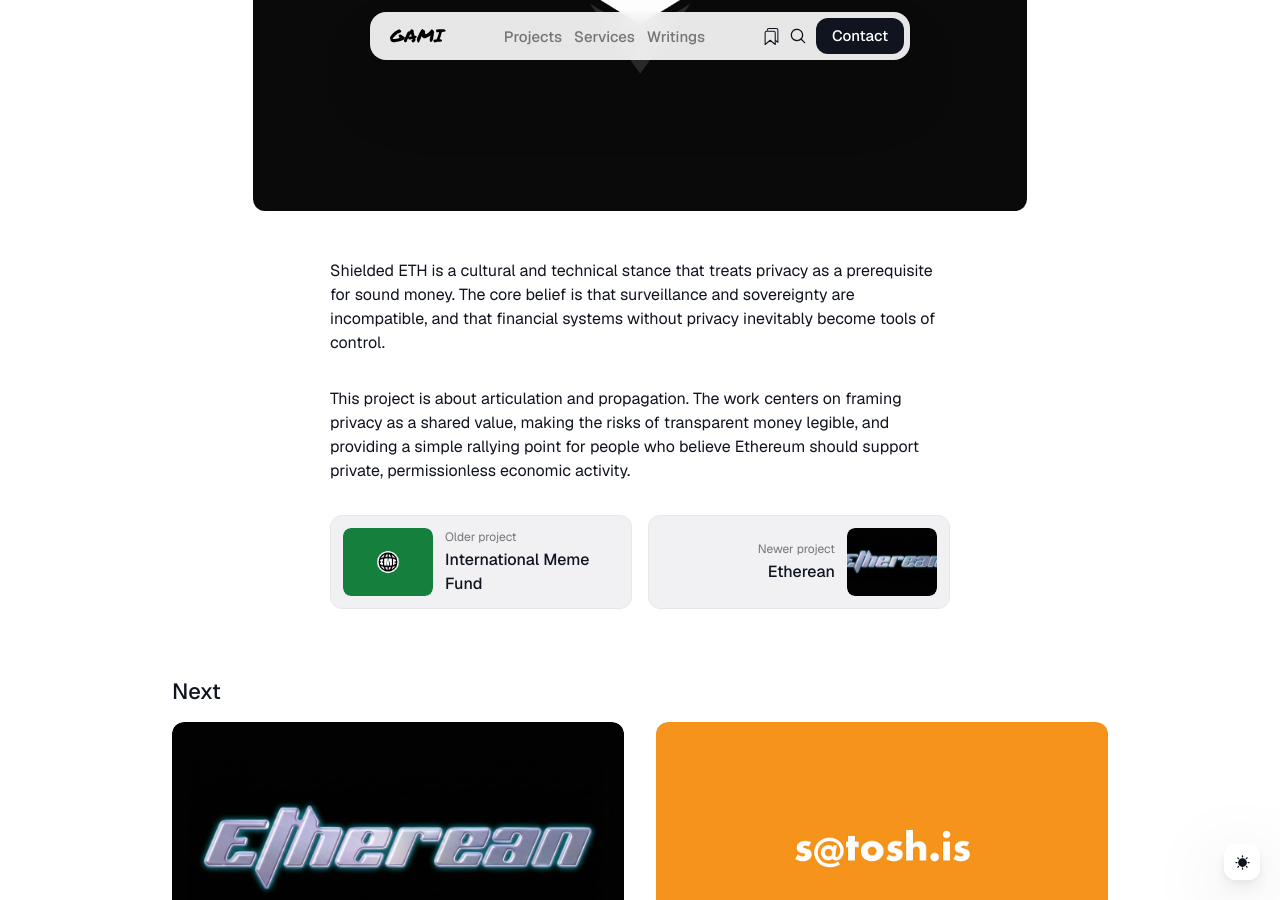
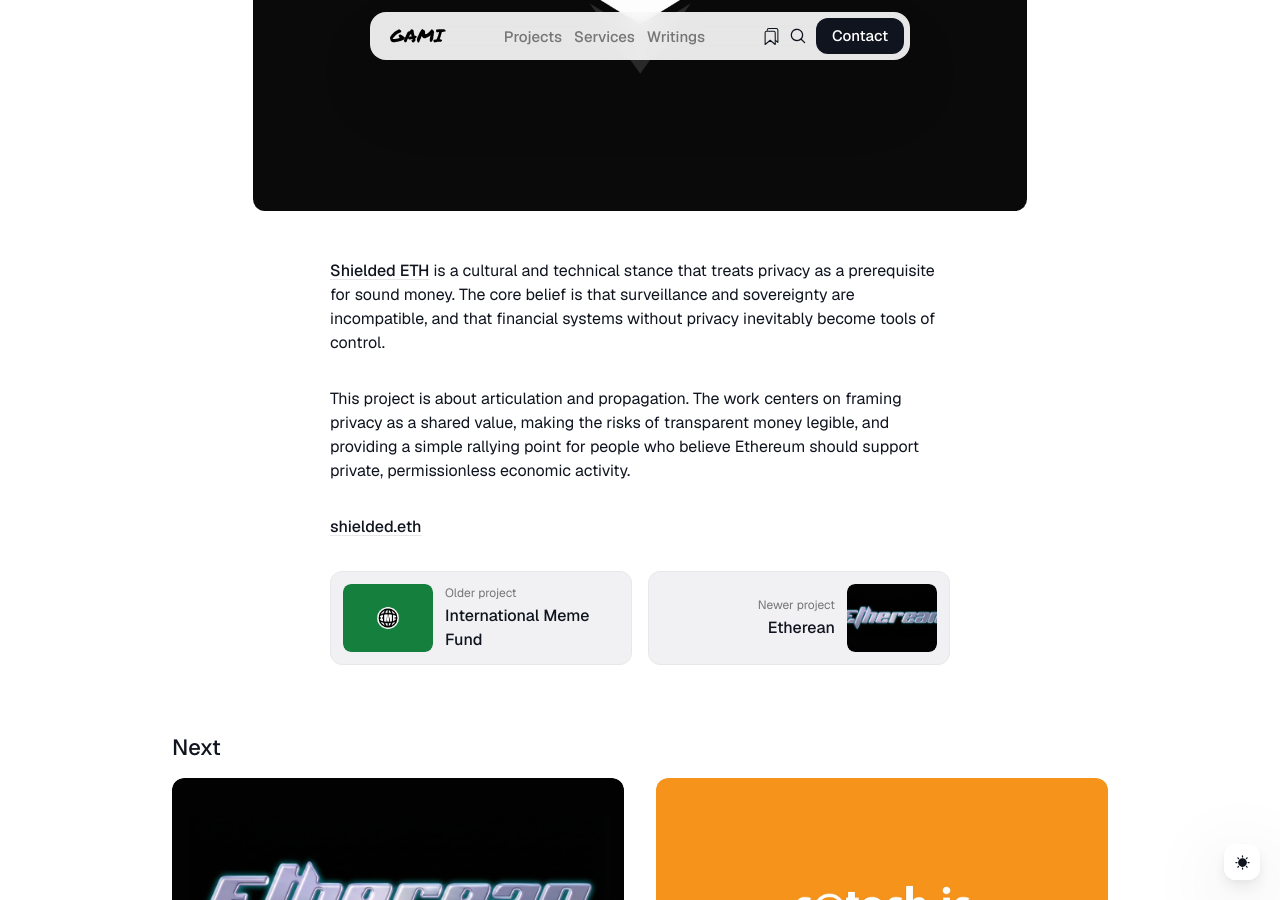
Before and after one commit to 0xigami/gamivc, a Jekyll site: the page built from _projects/shielded-eth.md, in a window 1280 px wide and 900 px high, scrolled down 557 px. Built offline with Jekyll 4.4.1, drawn with Linux system fonts in a browser that asks for light colours; nearby versions of some CDN libraries.

```diff
--- a/_data/settings.yml
+++ b/_data/settings.yml
@@ -43,7 +43,7 @@ hero:
   enable: true
   hero_avatar: /images/gami.png
   hero_title: Gami, like origami.
-  hero_description: G'day mates 👋 I’m Gami, an Electrotechnology Systems Electrician turned Entrepreneur from <a href="https://en.wikipedia.org/wiki/Sydney">Sydney</a>. I’ve represented Australia in <a href="https://en.wikipedia.org/wiki/Squash_(sport)">Squash</a> and have worked in Crypto full time since 2017, contributing to Privacy, DeFi, NFTs and DAOs. Under my leadership <a href="https://imf.bz">IMF</a> grew to $275M in deposits and <a href="https://x.com/gami_vc/status/1943906322799636893">Gnars</a> found its way to Tony Hawk Pro Skater. My following across all social media is over 75,000.
+  hero_description: G'day mates 👋 I’m Gami, an adventurist from <a href="https://en.wikipedia.org/wiki/Sydney">Sydney</a>. I’ve represented Australia in <a href="https://en.wikipedia.org/wiki/Squash_(sport)">squash</a> and joined crypto full time in 2017, contributing to privacy, DeFi, NFTs and DAOs. Grew <a href="https://imf.bz">IMF</a> to $275M in deposits. Landed <a href="https://x.com/gami_vc/status/1943906322799636893">Gnars</a> in Tony Hawk Pro Skater.
 
 
 #-------------------------------
--- a/_projects/shielded-eth.md
+++ b/_projects/shielded-eth.md
@@ -4,10 +4,12 @@ description: A privacy-first Ethereum narrative asserting that surveillance and
 date: 2024-06-01 08:01:35 +0300
 label:
 image: '/images/project-9.jpg'
-featured:
+featured: true
 toc:
 ---
 
-Shielded ETH is a cultural and technical stance that treats privacy as a prerequisite for sound money. The core belief is that surveillance and sovereignty are incompatible, and that financial systems without privacy inevitably become tools of control.
+[Shielded ETH](https://shieldedeth.com) is a cultural and technical stance that treats privacy as a prerequisite for sound money. The core belief is that surveillance and sovereignty are incompatible, and that financial systems without privacy inevitably become tools of control.
 
 This project is about articulation and propagation. The work centers on framing privacy as a shared value, making the risks of transparent money legible, and providing a simple rallying point for people who believe Ethereum should support private, permissionless economic activity.
+
+[shielded.eth](https://shieldedeth.com)
```
Also changed, not shown: _projects/etherean.md (+3 -1 lines), _projects/gnars-dao.md (+3 -1 lines), _projects/intl-meme-fund.md (+4 -2 lines), _projects/satoshis-email.md (+3 -1 lines), _projects/this-punk-does-not-exist.md (added, +15 -0 lines), images/tpdne.png (added).
